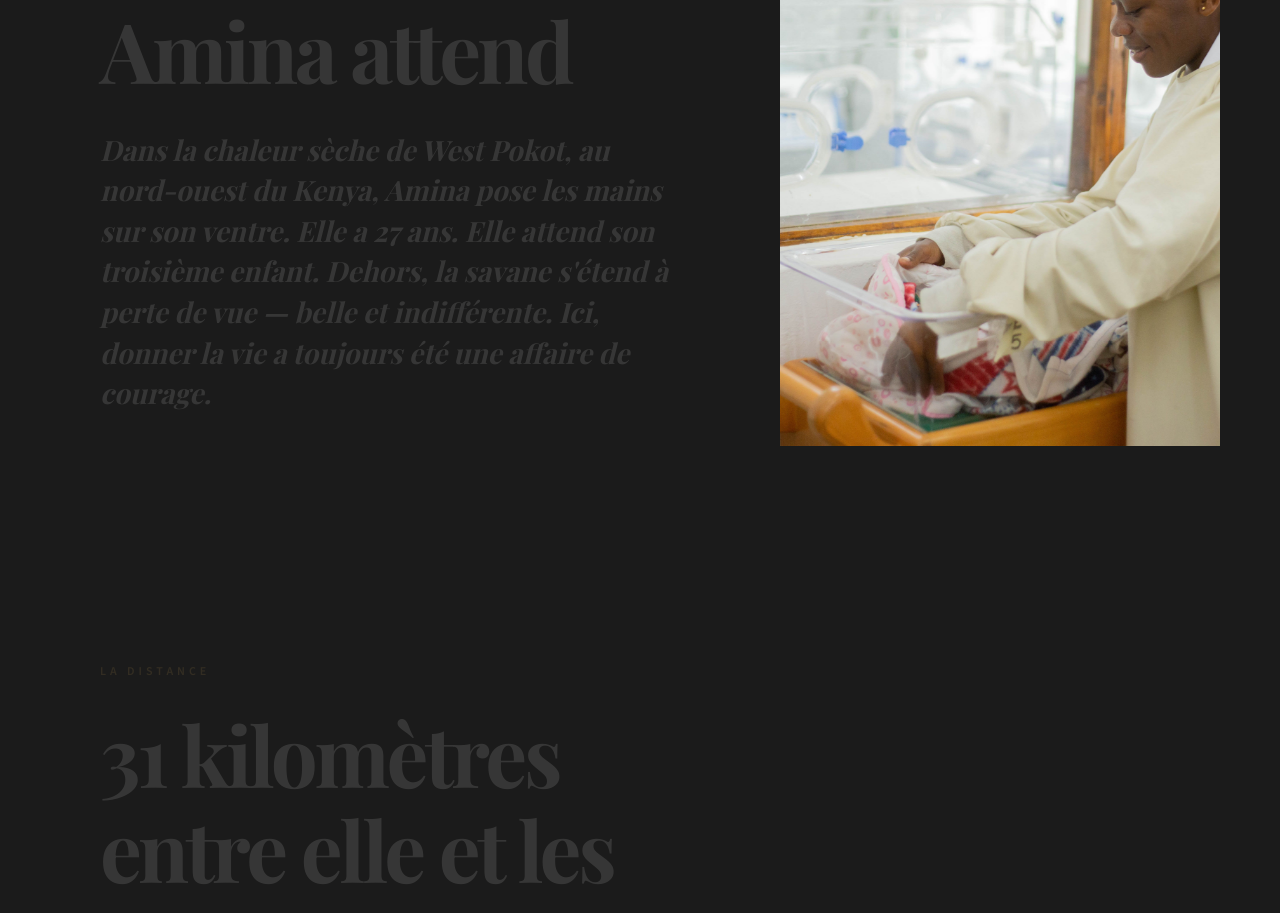
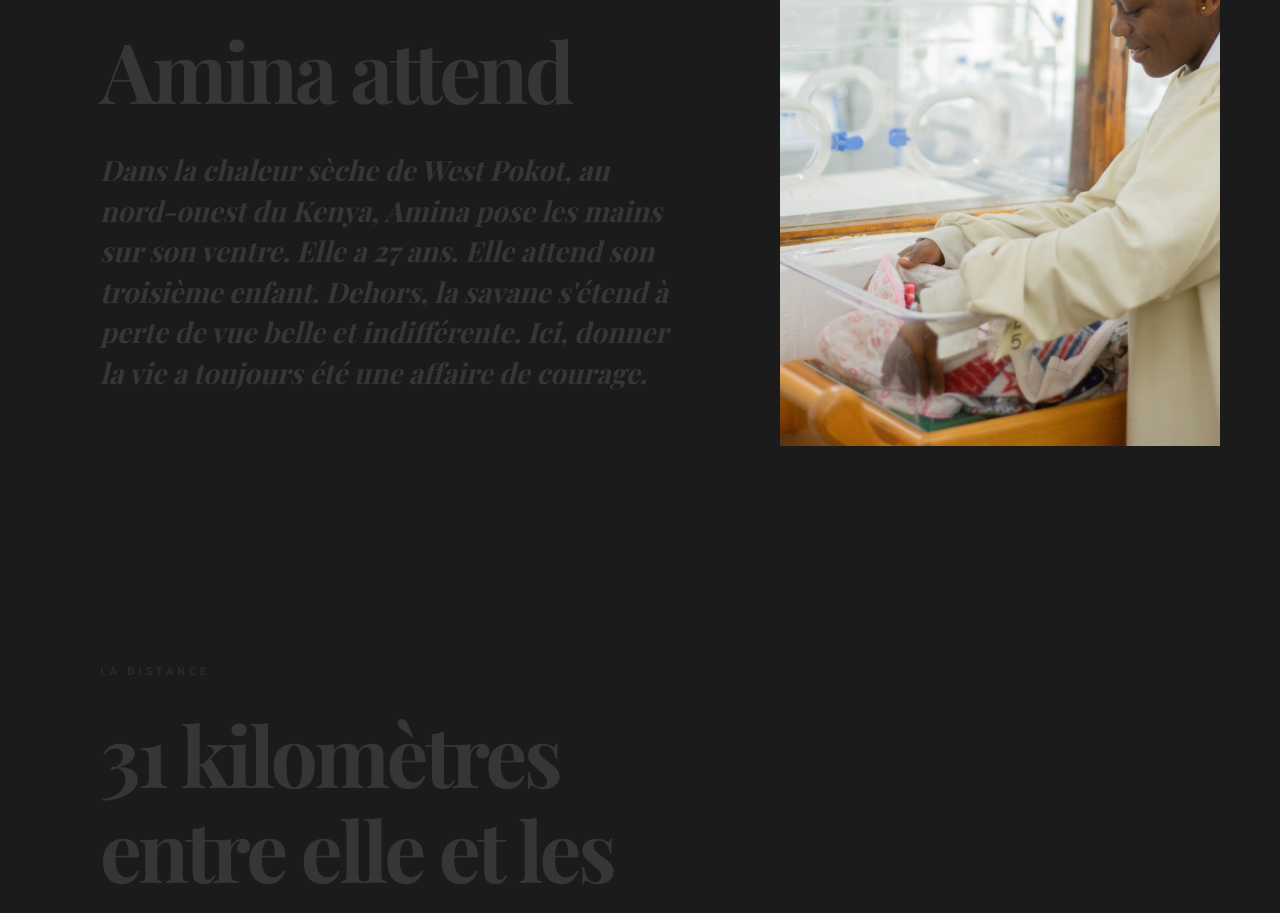
Before and after one commit to jo-david14/data_journalism, a Next.js app: page / in a window 1280 px wide. Shown: the part 2420-3333 px from the top of the page. Built offline with nearby package versions, Linux system fonts and the light colour scheme; a web font is replaced by a local one.

Commit message:
Update Amina.js

```diff
--- a/app/components/Amina.js
+++ b/app/components/Amina.js
@@ -7,7 +7,7 @@ const etapes = [
     img: '/images/img1.jpg',
     label: 'WEST POKOT · 27 ANS',
     titre: 'Amina attend',
-    texte: `Dans la chaleur sèche de West Pokot, au nord-ouest du Kenya, Amina pose les mains sur son ventre. Elle a 27 ans. Elle attend son troisième enfant. Dehors, la savane s'étend à perte de vue — belle et indifférente. Ici, donner la vie a toujours été une affaire de courage.`,
+    texte: `Dans la chaleur sèche de West Pokot, au nord-ouest du Kenya, Amina pose les mains sur son ventre. Elle a 27 ans. Elle attend son troisième enfant. Dehors, la savane s'étend à perte de vue  belle et indifférente. Ici, donner la vie a toujours été une affaire de courage.`,
     stat: null
   },
   {
```
